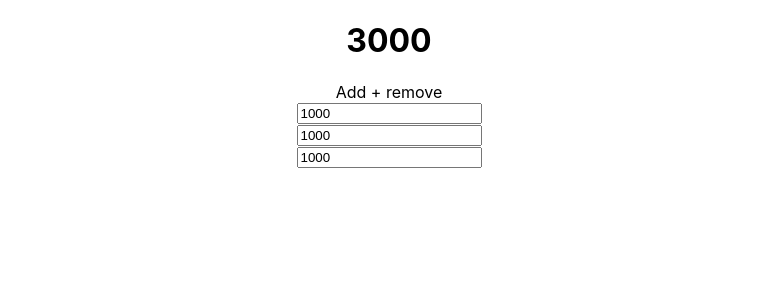
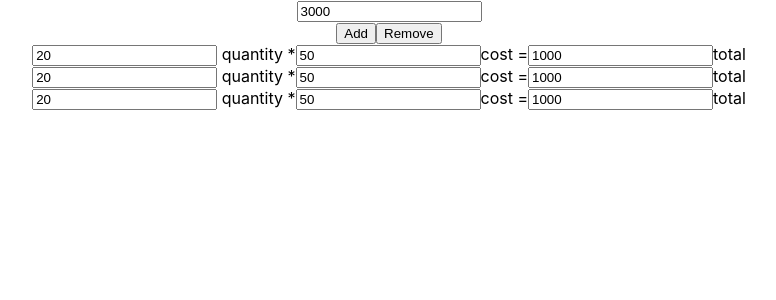
Before and after one commit to IanB13/BudgetSlider, a React (Create React App) app in the folder budgetsliders/: page / in a window 1280 px wide. Shown: the top 300 px of the page, without its empty margins (251-1027 px from the left). Built offline with nearby package versions, Linux system fonts and the light colour scheme.

Commit message:
Added add remove functionality

```diff
--- a/budgetsliders/src/App.js
+++ b/budgetsliders/src/App.js
@@ -3,26 +3,23 @@ import './App.css';
 const dummylist =[
   {
     id: 0,
-    budget: 1000,
+    total: 1000,
     cost: 50,
     quantity: 20
   },{
     id: 1,
-    budget: 1000,
+    total: 1000,
     cost: 50,
     quantity: 20
   },{
     id: 2,
-    budget: 1000,
+    total: 1000,
     cost: 50,
     quantity: 20
   }
 ]
 
-
 const App = () => {
-
-
   return (
     <SliderContainer />
   );
@@ -30,17 +27,62 @@ const App = () => {
 
 const SliderContainer =(props) =>{
   // eslint-disable-next-line
-  const [budget,changebudget] =useState(3000)
-  const [sliders, changesliders] =useState(dummylist)
+  const [budget,changeBudget] =useState(3000)
+  const [sliders, changeSliders] =useState(dummylist)
 
   return (
     <div className ="App">
-        <h1>{budget} </h1>
-        <div>Add + remove </div>
-        <Sliders sliders = {sliders} changesliders = {changesliders} totalBudget={budget}/>
+        <BudgetInput budget = {budget} changeBudget = {changeBudget}/>
+        <AddRemoveSlider sliders = {sliders} changeSliders = {changeSliders} t/>
+        <Sliders sliders = {sliders} changesliders = {changeSliders} totalBudget={budget}/>
     </div>
   );
 }
+const BudgetInput =({budget,changeBudget}) =>{
+
+
+  const budgetUpdate = (event)=>{
+    changeBudget(event.target.value)
+  }
+
+  return(
+    <input onChange = {budgetUpdate} value ={budget} />
+
+  )
+
+}
+
+const AddRemoveSlider = ({sliders,changeSliders}) =>{
+
+  const AddSlider =()=>{
+    console.log("add")
+    const id = sliders.length
+    const addedSliderArray = [...sliders,{
+      id,
+      total: 0,
+      cost: 0,
+      quantity: 0
+    }]
+    console.log(addedSliderArray)
+    changeSliders(addedSliderArray)
+
+  }
+  const RemoveSlider =()=>{
+    console.log("remove")
+    const removedSliderArray = sliders.slice(0,-1)
+   changeSliders(removedSliderArray)
+
+  }
+return(
+  <div>
+    <button onClick ={AddSlider}>Add </button>
+    <button onClick ={RemoveSlider}>Remove</button>
+  </div>
+
+)
+}
+
+
 
 const Sliders =(props) =>{
 const sliderArray = props.sliders;
@@ -50,7 +92,7 @@ const totalBudget =props.totalBudget;
     <div>
       {sliderArray.map(slider => {
         return( <Slider
-          sliderBudget ={slider.budget}
+          sliderBudget ={slider.total}
           sliderId={slider.id}
           key = {slider.id}
           changesliders = {changesliders}
@@ -69,27 +111,26 @@ const sliderArray = props.sliderArray;
 const sliderId = props.sliderId;
 const totalBudget = props.totalBudget;
 
-  const handleSliderChange = (event) => {
+  const handleTotalChange = (event) => {
 
     //function that changes values based on the array
 
     //get average
     //TODO: add lock functonality
-
+    // add lock + figure out functions
     const newAmount = (totalBudget-event.target.value)/(sliderArray.length-1)
     const newArray = sliderArray.map(slider =>{
-     // console.log(`${sliderId} == ${slider.id}`)
       if(sliderId === slider.id){
         const changedSlider = {
           id: slider.id,
-          budget: event.target.value
+          total: event.target.value
         };
         return changedSlider
       }
       else{
         const changedSlider = {
           id: slider.id,
-          budget: newAmount
+          total: newAmount
         };
         return changedSlider
       }
@@ -99,15 +140,18 @@ const totalBudget = props.totalBudget;
 
   return(
     <div>
-    <input value = {sliderArray[sliderId].budget}
+      <input value = {sliderArray[sliderId].quantity}
+      //need to add inputs
+      /> quantity *
+      <input value = {sliderArray[sliderId].cost}
+
+      />cost =
+    <input value = {sliderArray[sliderId].total}
       id = {sliderId}
-      onChange ={handleSliderChange} />
+      onChange ={handleTotalChange} />
+      total
   </div>
   )
 }
 
-
-
-
-
 export default App;
```
Also changed, not shown: 1 other file (tests, documents, lock files or other folders).
